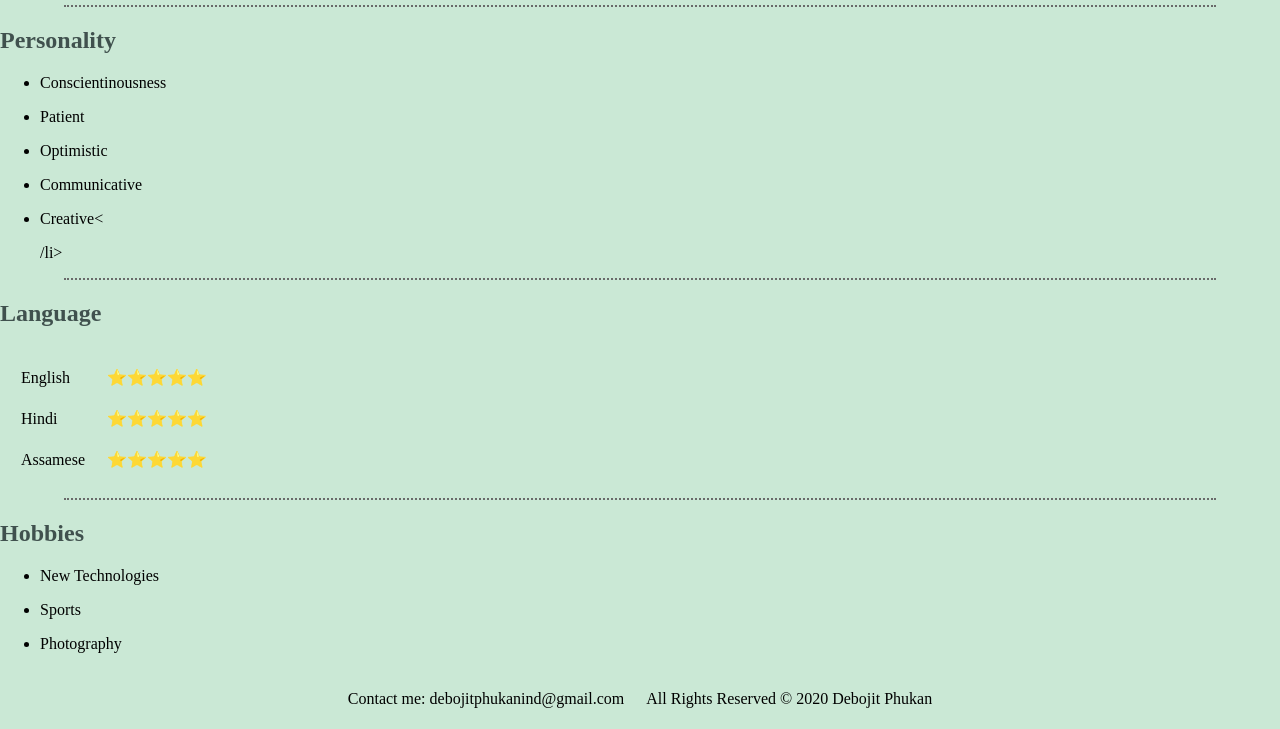
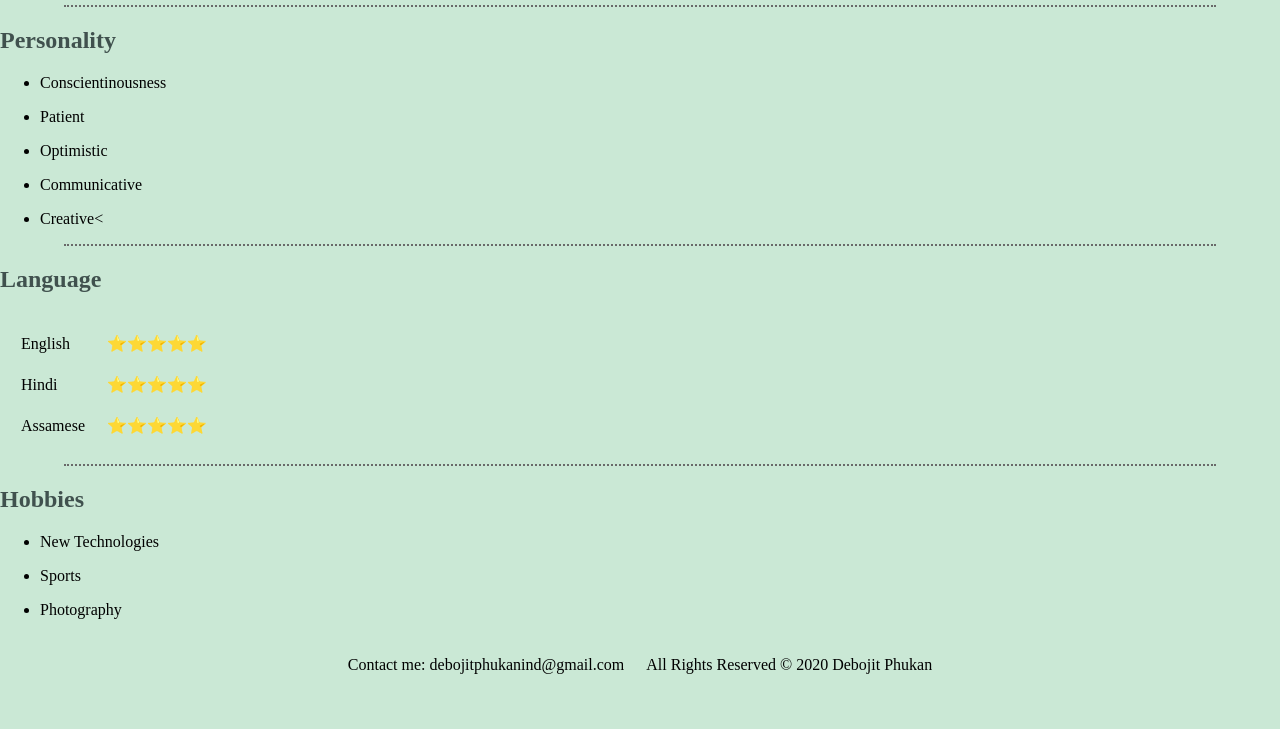
Before and after one commit to Debojit-Phukan/CV-Profile, a plain HTML site: page index-home.html in a window 1280 px wide. Shown: the part 882-1611 px from the top of the page. After the commit the page ends 1577 px from the top, so only its background shows below. Drawn offline with Linux system fonts and the light colour scheme.

Commit message:
Update index-home.html

```diff
--- a/index-home.html
+++ b/index-home.html
@@ -71,7 +71,7 @@
       <li><p>Patient</p></li>
       <li><p>Optimistic</p></li>
       <li><p>Communicative</p></li>
-      <li><p>Creative<</p>/li></ul>
+      <li><p>Creative<</p></li></ul>
     <hr>
     <h2>Language</h2>
     <table cellspacing="20">
```
